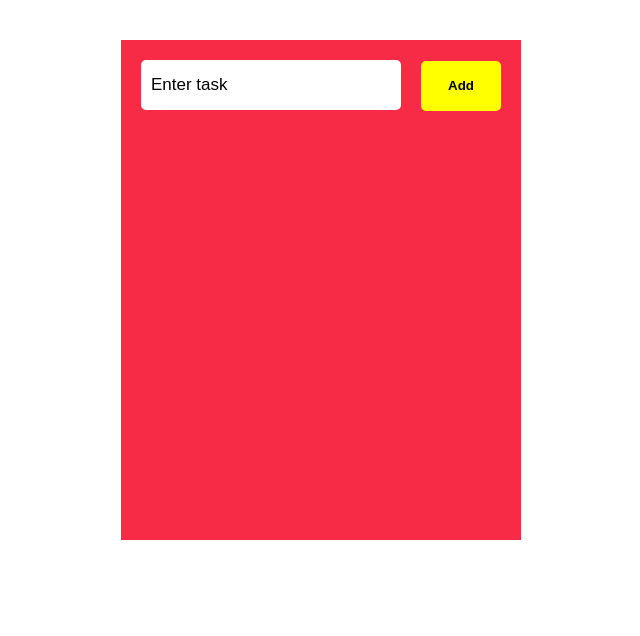
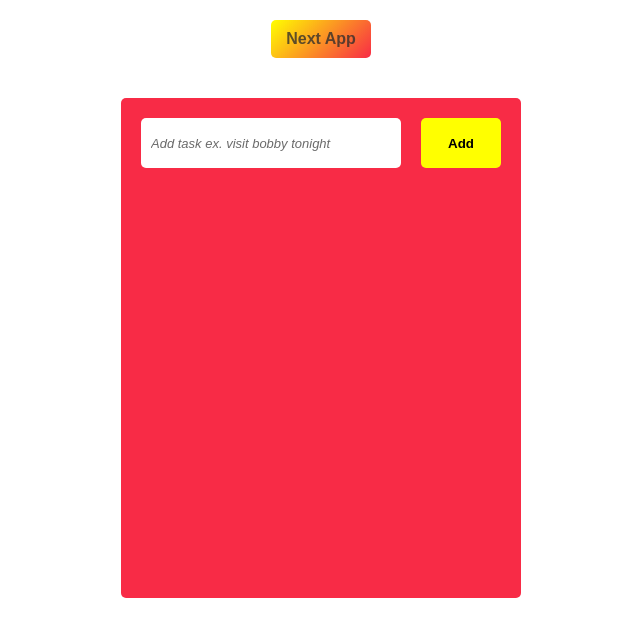
Before and after one commit to bobbycrooz/react-intern-task, a React (Create React App) app: page / in a window 1280 px wide. Shown: the top 636 px of the page, without its empty margins (319-959 px from the left). Built offline with nearby package versions, Linux system fonts and the light colour scheme.

Commit message:
pushed to-do app

```diff
--- a/package.json
+++ b/package.json
@@ -1,5 +1,5 @@
 {
-  "name": "coffee",
+  "name": "projects",
   "version": "0.1.0",
   "private": true,
   "dependencies": {
--- a/src/App.js
+++ b/src/App.js
@@ -1,6 +1,7 @@
 import React, {useState} from 'react';
 import './styles/App.scss';
 import Listitem from './components/Listitem'
+import Pagination from './components/Pagination'
 
 function App() {
 const [items, setItems] = useState([]);
@@ -29,13 +30,14 @@ function deleteHandler(key){
   setItems(filteredArr)
 }
   return (
-
+    <>
+    <Pagination/>
     <div className="App">
       <header>
         <form action="" id="to_do_form">
         <input
          type="text"
-         placeholder="Enter task"
+         placeholder="Add task ex. visit bobby tonight"
          value={currentItem.text}
          onChange={(e)=>setCurrentItem({
            text: e.target.value,
@@ -44,9 +46,12 @@ function deleteHandler(key){
         />
           <button type="submit" onClick={addItem}>Add</button>
         </form>
+
       </header>
       <Listitem itemArr={items} delete={deleteHandler}/>
     </div>
+
+    </>
   );
 }
 
--- /dev/null
+++ b/src/components/Pagination.js
@@ -0,0 +1,13 @@
+import React from 'react'
+import '../styles/App.scss';
+
+
+const Pagination = () => {
+    return(
+        <div className="pagination">
+            <button className="next">next app</button>
+        </div>
+    )
+}
+
+export default Pagination
--- a/src/styles/App.scss
+++ b/src/styles/App.scss
@@ -21,7 +21,42 @@ body {
   -moz-osx-font-smoothing: grayscale;
 }
 
+.pagination{
+
+  width: 200px;
+  margin: 20px auto;
+  display: flex;
+  justify-content: center;
+  button{
+    font-size: 16px;
+      padding: 10px;
+      width: 100px;
+      border-radius: 5px;
+      font-weight: 700;
+      border: 0;
+      background-color: yellow ;
+      text-transform: capitalize;
+      background: linear-gradient(
+        135deg,
+        yellow,
+      rgb(248, 43, 70)
+
+      );
+      cursor: pointer;
+      color: rgba(44, 44, 44, 0.767);
+      &:focus{
+        outline: none;
+      }
+      &:hover{
+        transform: translateY(2px);
+
+      }
+
+  }
+
+}
 .App{
+  border-radius: 5px;
   background-color: rgb(248, 43, 70);
   width: 400px;
   min-height: 500px;
@@ -33,11 +68,12 @@ body {
     height: 50px;
     padding: 0 10px;
     margin: 20px;
-    font-size: 17px;
+    font-size: 13px;
     border: none;
     border-radius: 5px;
     &::placeholder{
-      color:rgb(0, 0, 0);
+      color:rgba(48, 48, 48, 0.719);
+      font-style: italic;
 
     }
     &:focus{
@@ -83,7 +119,7 @@ body {
           fill: rgb(248, 43, 70);
           width: 19px;
           &:hover{
-            fill: yellow;
+            fill: rgb(41, 40, 40);
           }
      }
       }
```
Also changed, not shown: 2 other files (tests, documents, lock files or other folders).
